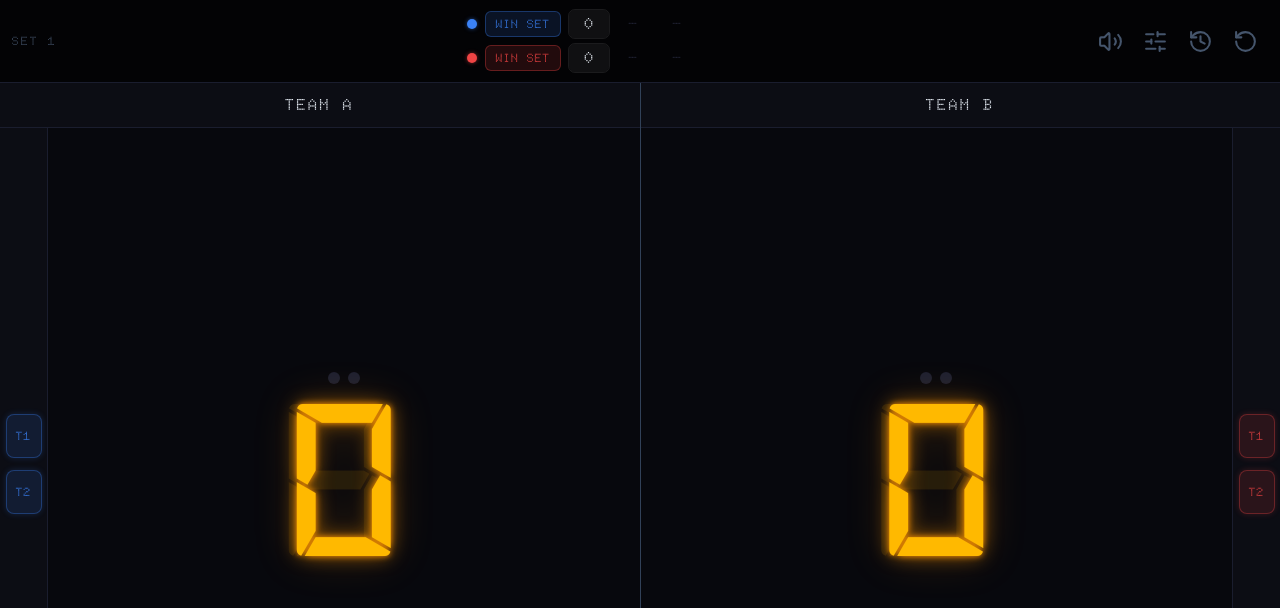
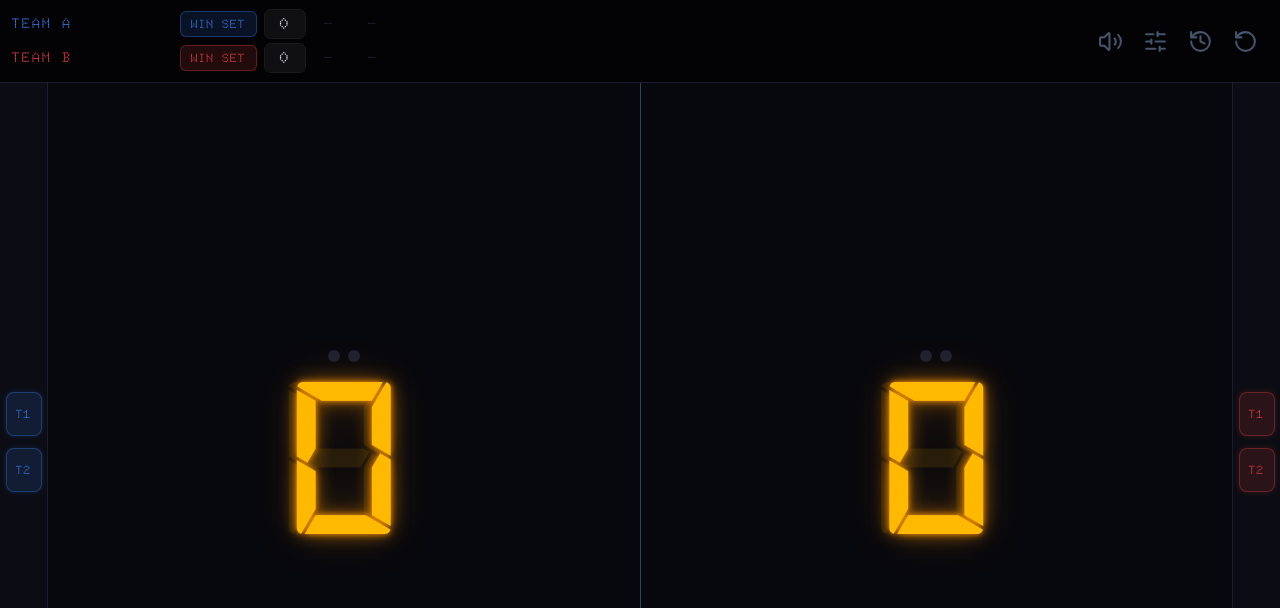
Before and after one commit to borja-munoz/spikeboard, a React (Vite) app: page / in a window 1280 px wide. Shown: the top 608 px of the page. Built offline with nearby package versions, Linux system fonts and the light colour scheme.

Commit message:
Move team names to top row

```diff
--- a/src/components/MatchHeader.tsx
+++ b/src/components/MatchHeader.tsx
@@ -1,4 +1,4 @@
-import { useState } from 'react'
+import { useEffect, useRef, useState } from 'react'
 import { useTranslation } from 'react-i18next'
 import { History, RotateCcw, SlidersHorizontal, Volume2, VolumeX } from 'lucide-react'
 import { useMatchStore } from '../store/matchStore'
@@ -12,9 +12,37 @@ interface Props {
 
 export function MatchHeader({ onOpenConfig, onOpenHistory }: Props) {
   const { t } = useTranslation()
-  const { sets, currentSetIndex, matchWinner, config, resetMatch, assignSet } = useMatchStore()
+  const { sets, currentSetIndex, matchWinner, config, resetMatch, assignSet, updateTeamName } = useMatchStore()
   const { soundEnabled, setSoundEnabled } = useSettingsStore()
   const [showDialog, setShowDialog] = useState(false)
+
+  const [editingTeam, setEditingTeam] = useState<'A' | 'B' | null>(null)
+  const [editValue, setEditValue] = useState('')
+  const inputRef = useRef<HTMLInputElement>(null)
+
+  useEffect(() => {
+    if (editingTeam !== null) {
+      inputRef.current?.focus()
+      inputRef.current?.select()
+    }
+  }, [editingTeam])
+
+  const startEdit = (teamId: 'A' | 'B', currentName: string) => {
+    setEditValue(currentName)
+    setEditingTeam(teamId)
+  }
+
+  const commitEdit = () => {
+    if (editingTeam === null) return
+    const trimmed = editValue.trim()
+    const fallback = config.teamNames[editingTeam === 'A' ? 0 : 1]
+    updateTeamName(editingTeam, trimmed || fallback)
+    setEditingTeam(null)
+  }
+
+  const cancelEdit = () => {
+    setEditingTeam(null)
+  }
 
   const maxSets = config.setsToWin * 2 - 1
   const [colorA, colorB] = config.teamColors
@@ -31,26 +59,38 @@ export function MatchHeader({ onOpenConfig, onOpenHistory }: Props) {
 
   return (
     <>
-      <div className="flex items-center justify-between bg-[#030305] px-3 py-2.5 border-b border-[#1a1d2e]">
-        {/* Left — current set label */}
-        <div className="w-16 shrink-0 text-xs font-bold uppercase tracking-[0.15em] text-slate-600">
-          {matchWinner
-            ? config.teamNames[matchWinner === 'A' ? 0 : 1]
-            : `${t('scoreboard.set')} ${currentSetIndex + 1}`}
-        </div>
-
-        {/* Centre — two-row set scoreboard with Win Set buttons */}
-        <div className="flex flex-col gap-1.5">
+      <div className="flex items-center gap-2 bg-[#030305] px-3 py-2.5 border-b border-[#1a1d2e]">
+        {/* Centre — team names + win set buttons + set scores */}
+        <div className="flex flex-1 flex-col gap-1.5">
           {([
-            { color: colorA, scoreKey: 'scoreA' as const, teamId: 'A' as const },
-            { color: colorB, scoreKey: 'scoreB' as const, teamId: 'B' as const },
-          ]).map(({ color, scoreKey, teamId }) => (
+            { color: colorA, name: config.teamNames[0], scoreKey: 'scoreA' as const, teamId: 'A' as const },
+            { color: colorB, name: config.teamNames[1], scoreKey: 'scoreB' as const, teamId: 'B' as const },
+          ]).map(({ color, name, scoreKey, teamId }) => (
             <div key={teamId} className="flex items-center gap-2">
-              {/* Team color dot */}
-              <span
-                className="h-2.5 w-2.5 shrink-0 rounded-full"
-                style={{ background: color, boxShadow: `0 0 4px ${color}88` }}
-              />
+              {/* Team name — tappable to edit inline */}
+              {editingTeam === teamId ? (
+                <input
+                  ref={inputRef}
+                  type="text"
+                  value={editValue}
+                  onChange={(e) => setEditValue(e.target.value)}
+                  onBlur={commitEdit}
+                  onKeyDown={(e) => {
+                    if (e.key === 'Enter') commitEdit()
+                    if (e.key === 'Escape') cancelEdit()
+                  }}
+                  className="w-40 bg-transparent text-sm font-bold uppercase tracking-[0.12em] outline-none border-b"
+                  style={{ color, borderColor: color + '88' }}
+                />
+              ) : (
+                <button
+                  onClick={() => startEdit(teamId, name)}
+                  className="w-40 text-left text-sm font-bold uppercase tracking-[0.12em] truncate transition-opacity active:opacity-60"
+                  style={{ color }}
+                >
+                  {name}
+                </button>
+              )}
               {/* Win Set button */}
               <button
                 onClick={() => assignSet(teamId)}
@@ -69,7 +109,7 @@ export function MatchHeader({ onOpenConfig, onOpenHistory }: Props) {
                   return (
                     <span
                       key={i}
-                      className="min-w-[2.5rem] rounded-md px-1.5 py-0.5 text-center text-base font-bold font-['Doto'] tabular-nums"
+                      className="min-w-[2.5rem] rounded-md px-1.5 py-0.5 text-center text-base font-bold tabular-nums"
                       style={{
                         color: won ? color : col.isCurrent ? '#e2e8f0' : lost ? '#374151' : '#1e2030',
                         background: won ? color + '22' : col.isCurrent ? '#ffffff0d' : 'transparent',
@@ -86,7 +126,7 @@ export function MatchHeader({ onOpenConfig, onOpenHistory }: Props) {
         </div>
 
         {/* Right — icon buttons */}
-        <div className="flex shrink-0 items-center justify-end">
+        <div className="flex shrink-0 items-center">
           <button
             onClick={() => setSoundEnabled(!soundEnabled)}
             className="rounded-lg p-2.5 text-slate-600 transition-colors active:bg-[#0d0e14] active:text-slate-400"
--- a/src/components/ScorePanel.tsx
+++ b/src/components/ScorePanel.tsx
@@ -1,4 +1,3 @@
-import { useEffect, useRef, useState } from 'react'
 import { motion } from 'framer-motion'
 import { useMatchStore } from '../store/matchStore'
 import { useSwipeScore } from '../hooks/useSwipeScore'
@@ -14,38 +13,15 @@ const SCORE_GLOW =
 export function ScorePanel({ team }: Props) {
   const {
     sets, currentSetIndex, config, matchWinner,
-    updateTeamName, timeouts, callTimeout,
+    timeouts, callTimeout,
   } = useMatchStore()
 
   const teamIndex = team === 'A' ? 0 : 1
-  const teamName = config.teamNames[teamIndex]
   const teamColor = config.teamColors[teamIndex]
   const currentScore = sets[currentSetIndex][team]
 
   const isDisabled = !!matchWinner
   const ghostDigits = currentScore < 10 ? '8' : '88'
-
-  // ── Inline name editing ──
-  const [isEditing, setIsEditing] = useState(false)
-  const [editValue, setEditValue] = useState(teamName)
-  const inputRef = useRef<HTMLInputElement>(null)
-
-  useEffect(() => {
-    if (isEditing) {
-      inputRef.current?.focus()
-      inputRef.current?.select()
-    }
-  }, [isEditing])
-
-  useEffect(() => {
-    if (!isEditing) setEditValue(teamName)
-  }, [teamName, isEditing])
-
-  const commitEdit = () => {
-    const trimmed = editValue.trim()
-    updateTeamName(team, trimmed || teamName)
-    setIsEditing(false)
-  }
 
   const bind = useSwipeScore(team)
 
@@ -84,36 +60,8 @@ export function ScorePanel({ team }: Props) {
   return (
     <div
       {...bind()}
-      className="relative flex flex-1 flex-col touch-none select-none overflow-hidden bg-[#07080d]"
+      className="relative flex flex-1 overflow-hidden touch-none select-none bg-[#07080d]"
     >
-      {/* ── Team header bar ── */}
-      <div className="flex w-full items-center justify-center border-b border-[#1a1d2e] bg-[#0c0d14] px-4 py-2.5">
-        {isEditing ? (
-          <input
-            ref={inputRef}
-            type="text"
-            value={editValue}
-            onChange={(e) => setEditValue(e.target.value)}
-            onBlur={commitEdit}
-            onKeyDown={(e) => {
-              if (e.key === 'Enter') commitEdit()
-              if (e.key === 'Escape') { setEditValue(teamName); setIsEditing(false) }
-            }}
-            className="w-full max-w-[130px] bg-transparent text-center text-base font-bold font-['Doto'] uppercase
-              tracking-[0.12em] text-slate-200 outline-none border-b border-slate-500"
-          />
-        ) : (
-          <button
-            onClick={() => setIsEditing(true)}
-            className="text-base font-bold font-['Doto'] uppercase tracking-[0.12em] text-slate-200 active:text-white"
-          >
-            {teamName}
-          </button>
-        )}
-      </div>
-
-      {/* ── Body: score area + side timeout strip ── */}
-      <div className="flex flex-1 overflow-hidden">
       {team === 'A' && timeoutStrip}
 
       {/* Score area */}
@@ -161,6 +109,5 @@ export function ScorePanel({ team }: Props) {
 
       {team === 'B' && timeoutStrip}
     </div>
-    </div>
   )
 }
```
Lines whose indentation alone changed are shown as unchanged.
